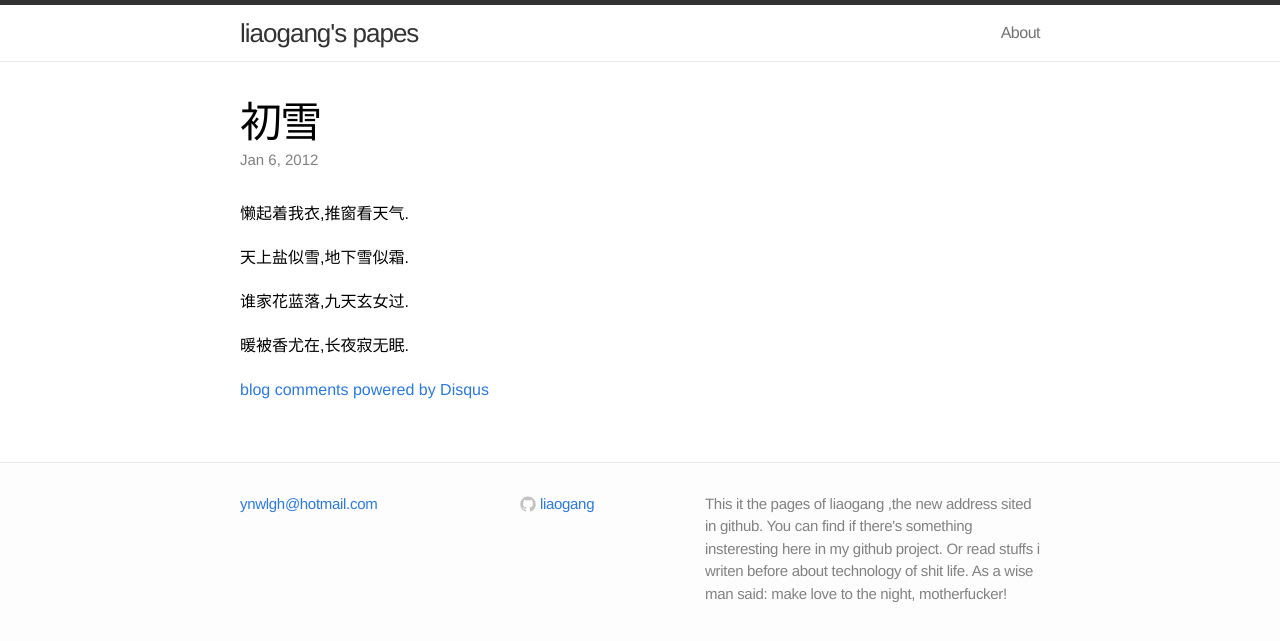
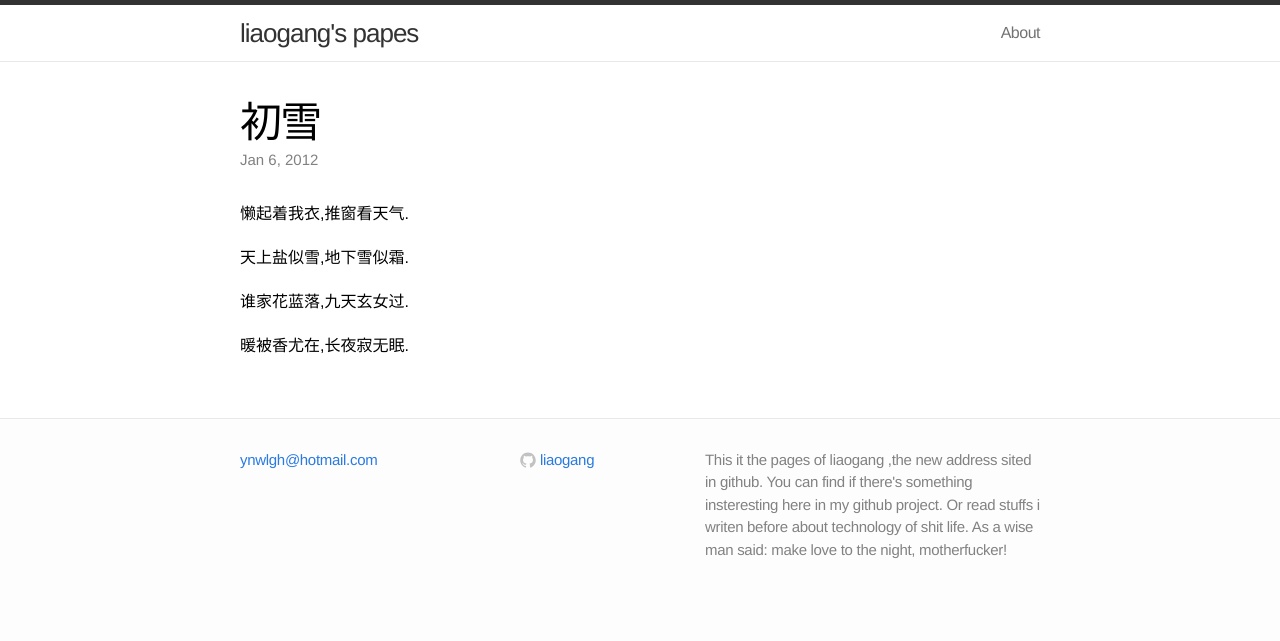
Before and after one commit to liaogang/liaogang.github.io, a Jekyll site: the page built from _posts/2012-01-06-初雪.md, in a window 1280 px wide. Shown: the top 641 px of the page. Built offline with Jekyll 4.4.1, drawn with Linux system fonts in a browser that asks for light colours; comment, search, counter and statistics services are not loaded; some of the changed lines change nothing that is shown.

Commit message:
删除评论模块.

```diff
--- a/_layouts/post.html
+++ b/_layouts/post.html
@@ -11,20 +11,6 @@
 
   <article class="post-content">
   {{ content }}
-
-  <div id="disqus_thread"></div>
-  <script type="text/javascript">
-      var disqus_shortname = 'liaogang';
-      /* * * 下面这些不需要改动 * * */
-      (function() {
-	    var dsq = document.createElement('script'); dsq.type = 'text/javascript'; dsq.async = true;
-	      dsq.src = 'http://' + disqus_shortname + '.disqus.com/embed.js';
-	        (document.getElementsByTagName('head')[0] || document.getElementsByTagName('body')[0]).appendChild(dsq);
-	    })();
-	</script>
-	<noscript>Please enable JavaScript to view the <a href="http://disqus.com/?ref_noscript">comments powered by Disqus.</a></noscript>
-	<a href="http://disqus.com" class="dsq-brlink">blog comments powered by <span class="logo-disqus">Disqus</span></a>
-
   </article>
 
 </div>
```
